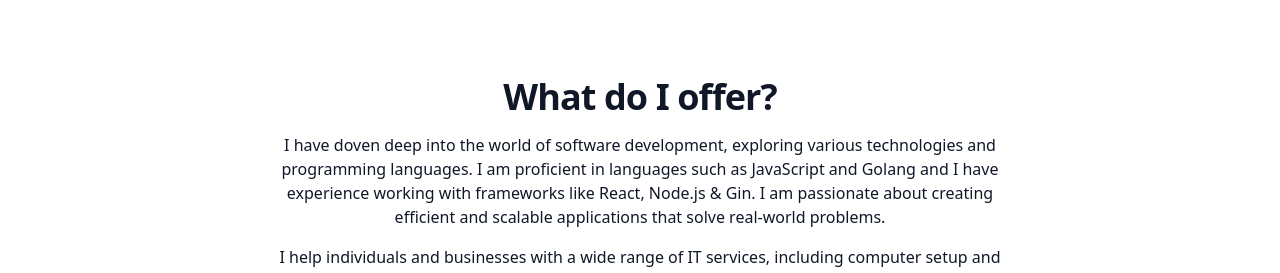
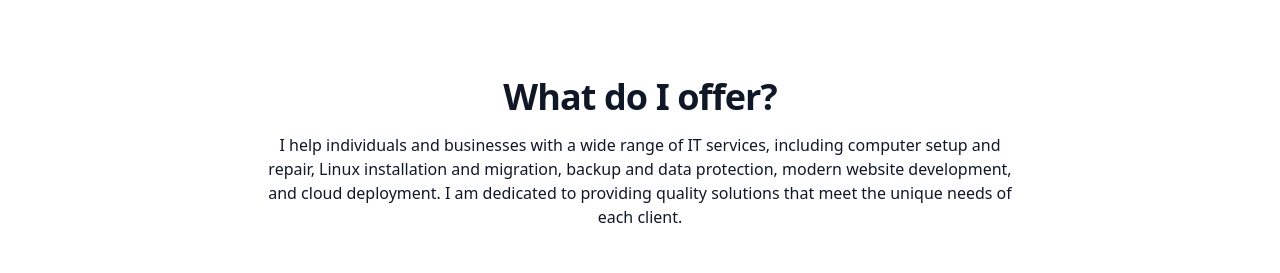
Before and after one commit to NikyAviator/nikolai-kocev-v2, a React (Vite) app in the folder frontend/: page /services in a window 1280 px wide. Shown: the part 120-393 px from the top of the page. Built offline with nearby package versions, Linux system fonts and the light colour scheme.

Commit message:
updated the pics, and reduced text

```diff
--- a/frontend/src/Components/sections/BroadService.jsx
+++ b/frontend/src/Components/sections/BroadService.jsx
@@ -7,7 +7,7 @@ const features = [
   {
     name: 'Modern Websites, Cloud Hosting & Deployment',
     description: '...',
-    imageSrc: '/images/linux-pic-2.jpg',
+    imageSrc: '/images/build-your-website.jpg',
   },
   {
     name: 'Backup & Data Protection',
@@ -28,14 +28,6 @@ export default function Example() {
           <h2 className="text-3xl font-bold tracking-tight text-gray-900 sm:text-4xl dark:text-white">
             What do I offer?
           </h2>
-          <p className="mt-4 text-gray-900 dark:text-white">
-            I have doven deep into the world of software development, exploring
-            various technologies and programming languages. I am proficient in
-            languages such as JavaScript and Golang and I have experience
-            working with frameworks like React, Node.js & Gin. I am passionate
-            about creating efficient and scalable applications that solve
-            real-world problems.
-          </p>
 
           <p className="mt-4 text-gray-900 dark:text-white">
             {' '}
```
Also changed, not shown: frontend/public/images/linux-pic-2.jpg (deleted), 1 other file (tests, documents, lock files or other folders).
